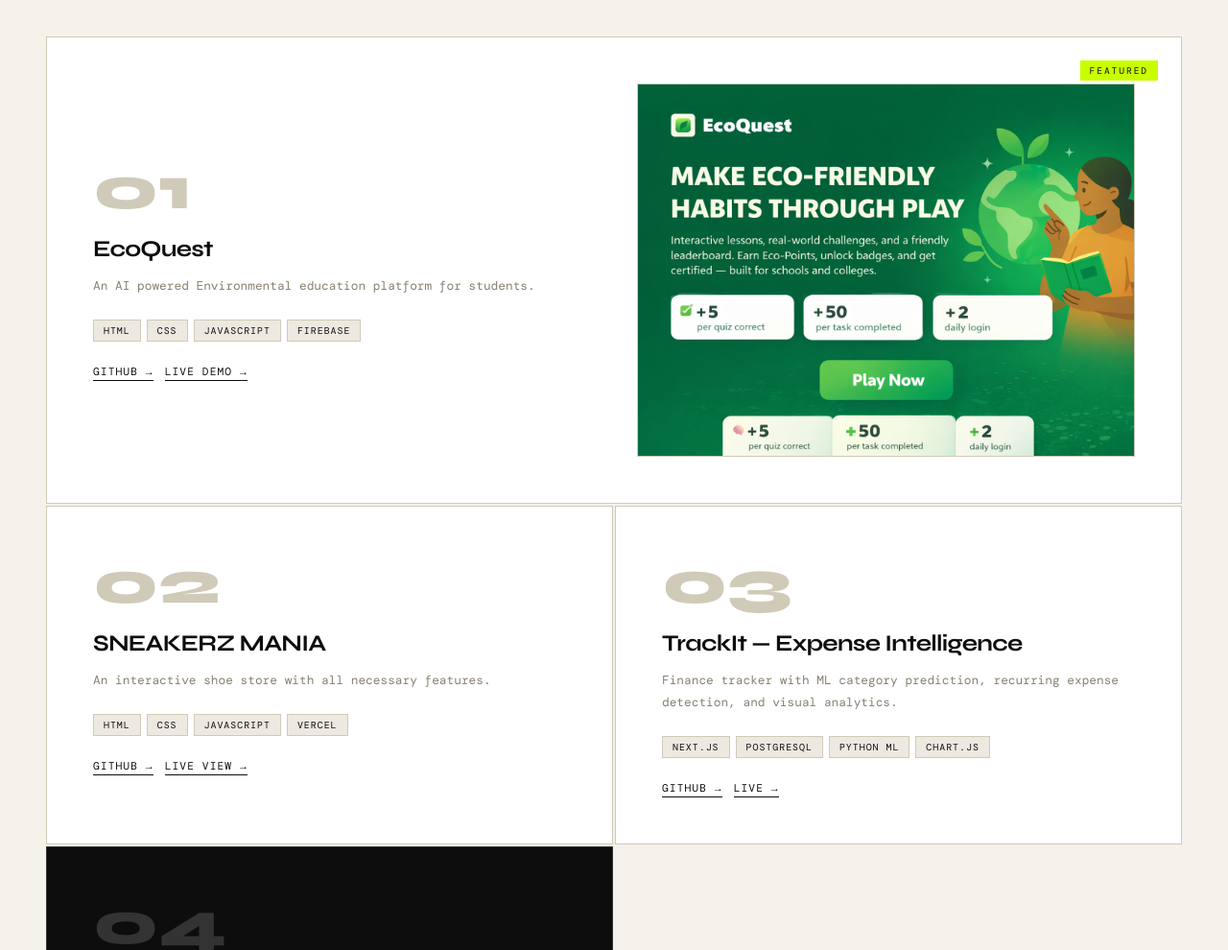
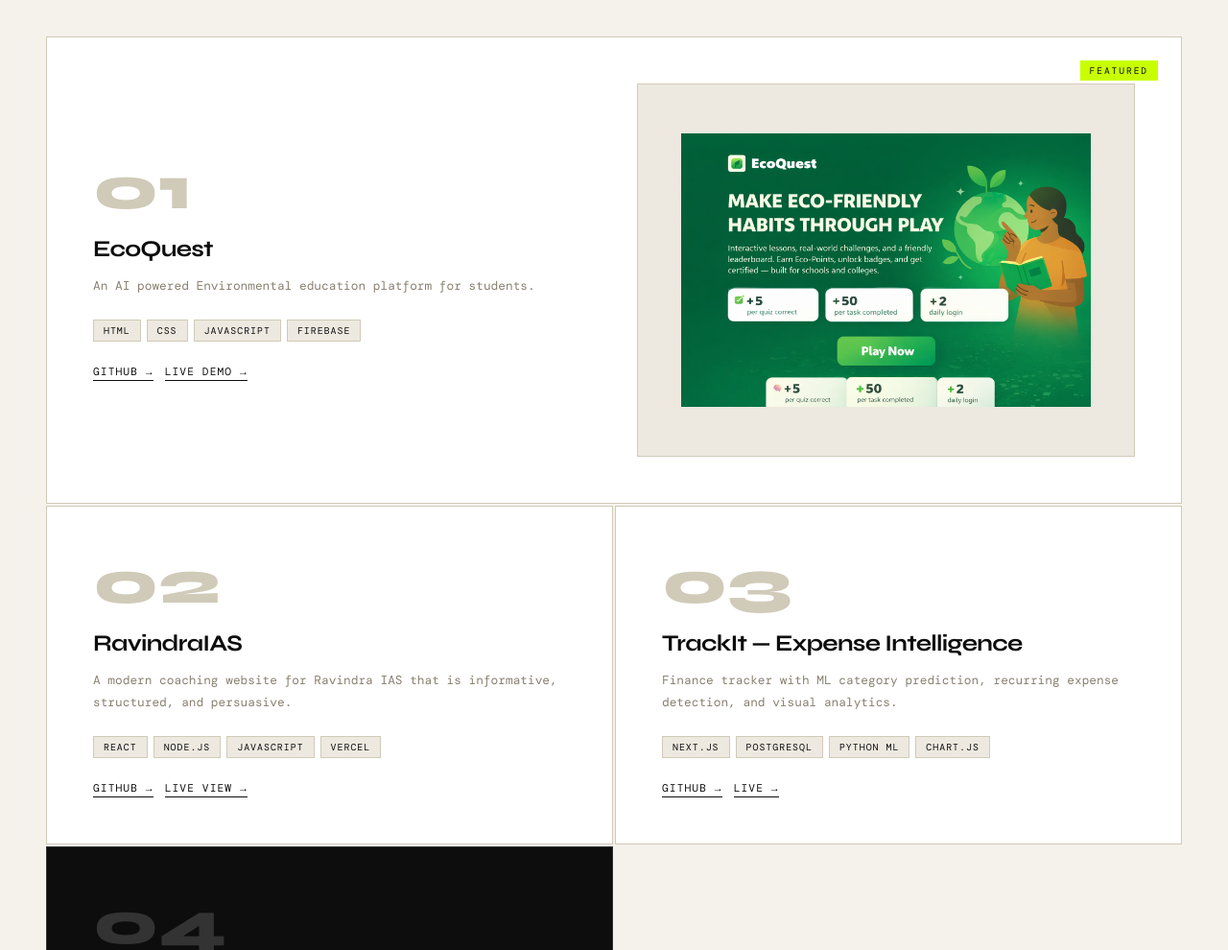
Before and after one commit to being-harsh2025/HarshPortfolio911, a website: page index.html in a window 1280 px wide. Shown: the part 2920-3910 px from the top of the page at 96% size. Drawn offline with nearby package versions, Linux system fonts and the light colour scheme; a web font is replaced by a local one.

Commit message:
updated code

```diff
--- a/index.html
+++ b/index.html
@@ -1031,6 +1031,21 @@
         border: 1px solid var(--border);
         position: relative;
         overflow: hidden;
+      }
+
+      .pvis.ecoquest-preview {
+        display: flex;
+        align-items: center;
+        justify-content: center;
+        padding: 16px;
+      }
+
+      .ecoquest-img {
+        width: 88%;
+        max-height: 88%;
+        height: auto;
+        object-fit: contain;
+        display: block;
       }
 
       .pvg {
@@ -2432,35 +2447,37 @@
               >
             </div>
           </div>
-          <div class="pvis">
+          <div class="pvis ecoquest-preview">
             <img
               src="/Images/ecoquest-project.png"
               alt="EcoQuest project preview"
-              style="
-                width: 100%;
-                height: 100%;
-                object-fit: cover;
-                display: block;
-              "
+              class="ecoquest-img"
             />
           </div>
         </div>
         <div class="pcard rv">
           <div class="pnum">02</div>
-          <div class="ptit">SNEAKERZ MANIA</div>
+          <div class="ptit">RavindraIAS</div>
           <div class="pdesc">
-            An interactive shoe store with all necessary features.
+            A modern coaching website for Ravindra IAS that is informative,
+            structured, and persuasive.
           </div>
           <div class="ptch">
-            <span class="chip">HTML</span><span class="chip">CSS</span
+            <span class="chip">React</span><span class="chip">Node.js</span
             ><span class="chip">JavaScript</span
             ><span class="chip">Vercel</span>
           </div>
           <div class="plnk">
-            <a href="https://github.com/being-harsh2025/Projectmine" class="pla"
+            <a
+              href="https://github.com/being-harsh2025/ravindraias"
+              target="_blank"
+              rel="noopener"
+              class="pla"
               >GitHub &rarr;</a
             ><a
-              href="https://ultimateshoestoreonlinewithlatestsn.vercel.app/"
+              href="https://ravindraias-plum.vercel.app/"
+              target="_blank"
+              rel="noopener"
               class="pla"
               >Live View &rarr;</a
             >
```
